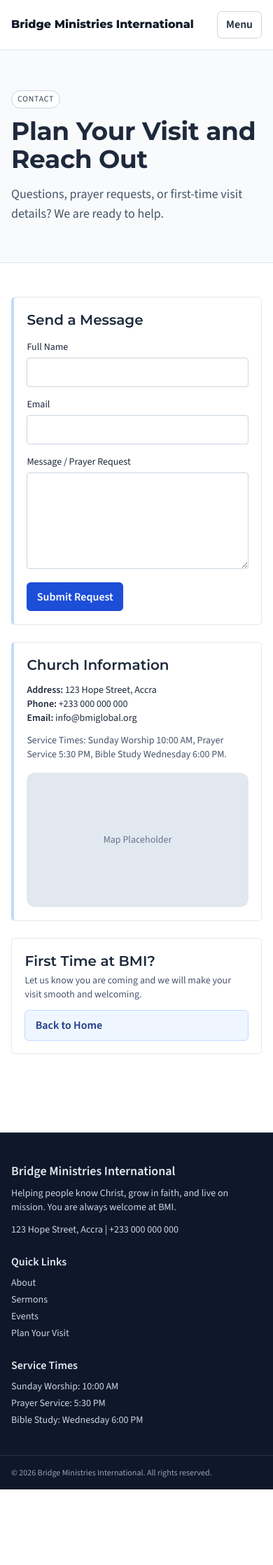
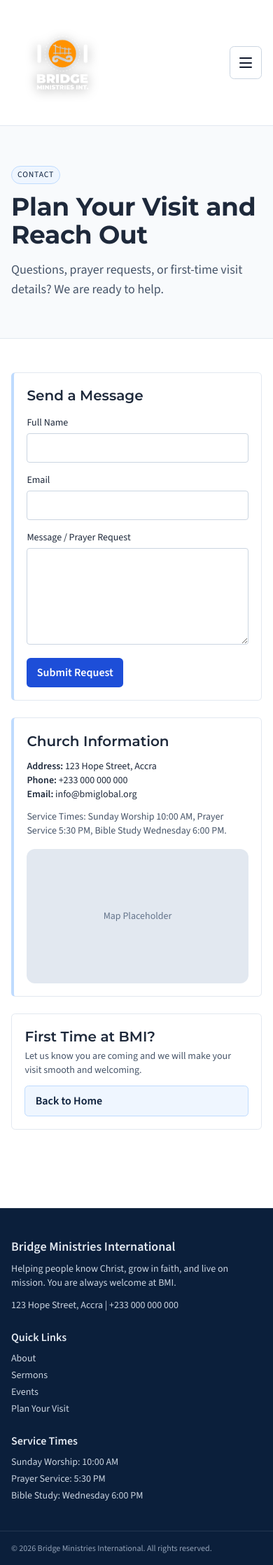
Before and after one commit to EricBaidoo/BMI, a PHP site: page /contact.php in a window 390 px wide. Shown: the whole page at 70% size. Before the commit the page ends 2128 px from the top, so only its background shows below. Run offline with PHP 8.4, Linux system fonts and the light colour scheme; some libraries are stand-ins or nearby versions.

Commit message:
Enhance styling and functionality of mobile navigation and footer scripts

```diff
--- a/assets/css/styles.css
+++ b/assets/css/styles.css
@@ -1,6 +1,9 @@
 :root {
-    --brand-blue: #0f1f3d;
-    --brand-accent: #1d4ed8;
+    --brand-blue: #1d4ed8;
+    --brand-blue-dark: #0b1f3b;
+    --brand-blue-mid: #2563eb;
+    --brand-blue-soft: #eff6ff;
+    --brand-blue-line: #bfdbfe;
     --text-main: #0f172a;
     --line: #e2e8f0;
 }
@@ -59,6 +62,18 @@ h1, h2, h3, .brand-mark {
     line-height: 1.2;
     color: #111827;
     max-width: 17rem;
+}
+
+.mobile-brand {
+    display: inline-flex;
+    align-items: center;
+}
+
+.mobile-logo-img {
+    width: 9.2rem;
+    height: auto;
+    object-fit: contain;
+    filter: brightness(1.08) contrast(1.15) drop-shadow(0 2px 8px rgba(0, 0, 0, 0.35));
 }
 
 .wordmark {
@@ -90,8 +105,41 @@ h1, h2, h3, .brand-mark {
     border: 1px solid #cbd5e1;
     background: white;
     border-radius: 0.4rem;
-    padding: 0.4rem 0.75rem;
-    font-weight: 600;
+    width: 2.9rem;
+    height: 2.9rem;
+    display: inline-flex;
+    align-items: center;
+    justify-content: center;
+    padding: 0;
+}
+
+.hamburger-icon {
+    width: 1.15rem;
+    height: 0.92rem;
+    display: flex;
+    flex-direction: column;
+    justify-content: space-between;
+}
+
+.hamburger-icon span {
+    display: block;
+    height: 2px;
+    width: 100%;
+    background: #0f172a;
+    border-radius: 999px;
+    transition: transform 0.2s ease, opacity 0.2s ease;
+}
+
+.menu-button.is-open .hamburger-icon span:nth-child(1) {
+    transform: translateY(5px) rotate(45deg);
+}
+
+.menu-button.is-open .hamburger-icon span:nth-child(2) {
+    opacity: 0;
+}
+
+.menu-button.is-open .hamburger-icon span:nth-child(3) {
+    transform: translateY(-5px) rotate(-45deg);
 }
 
 .mobile-menu {
@@ -130,19 +178,19 @@ h1, h2, h3, .brand-mark {
     padding: 0.55rem 0.9rem;
     font-weight: 700;
     color: white;
-    background: var(--brand-accent);
+    background: var(--brand-blue);
 }
 
-.primary-action:hover { background: #1e40af; }
+.primary-action:hover { background: var(--brand-blue-mid); }
 
 .secondary-action {
     display: inline-block;
     border-radius: 0.35rem;
     padding: 0.55rem 0.9rem;
     font-weight: 700;
-    color: #1e3a8a;
-    background: #eff6ff;
-    border: 1px solid #bfdbfe;
+    color: var(--brand-blue-dark);
+    background: var(--brand-blue-soft);
+    border: 1px solid var(--brand-blue-line);
 }
 
 .hero-shell {
@@ -367,9 +415,9 @@ h1, h2, h3, .brand-mark {
     font-size: 0.73rem;
     text-transform: uppercase;
     letter-spacing: 0.07em;
-    border: 1px solid #cbd5e1;
-    color: #334155;
-    background: white;
+    border: 1px solid var(--brand-blue-line);
+    color: var(--brand-blue-dark);
+    background: var(--brand-blue-soft);
     border-radius: 999px;
     padding: 0.2rem 0.5rem;
 }
@@ -386,13 +434,13 @@ h1, h2, h3, .brand-mark {
 }
 
 .icon-card {
-    border-left: 4px solid #bfdbfe;
+    border-left: 4px solid var(--brand-blue-line);
 }
 
 .site-footer {
     margin-top: 4rem;
     color: #e2e8f0;
-    background: #0f172a;
+    background: var(--brand-blue-dark);
     border-top: 1px solid rgba(255, 255, 255, 0.1);
 }
 
--- a/assets/js/main.js
+++ b/assets/js/main.js
@@ -7,6 +7,8 @@ document.addEventListener('DOMContentLoaded', function () {
             var isHidden = mobileMenu.classList.contains('hidden');
             mobileMenu.classList.toggle('hidden');
             menuButton.setAttribute('aria-expanded', isHidden ? 'true' : 'false');
+            menuButton.setAttribute('aria-label', isHidden ? 'Close navigation' : 'Open navigation');
+            menuButton.classList.toggle('is-open', isHidden);
         });
     }
 
--- a/includes/footer.php
+++ b/includes/footer.php
@@ -31,6 +31,6 @@
         &copy; <?php echo date('Y'); ?> Bridge Ministries International. All rights reserved.
     </div>
 </footer>
-<script src="assets/js/main.js"></script>
+<script src="assets/js/main.js?v=<?php echo urlencode((string) filemtime(__DIR__ . '/../assets/js/main.js')); ?>"></script>
 </body>
 </html>
--- a/includes/header.php
+++ b/includes/header.php
@@ -20,16 +20,22 @@ $isHomePage = $currentPage === 'index.php';
     <link rel="preconnect" href="https://fonts.gstatic.com" crossorigin>
     <link href="https://fonts.googleapis.com/css2?family=Montserrat:wght@600;700;800&family=Source+Sans+3:wght@400;500;600&display=swap" rel="stylesheet">
     <script src="https://cdn.tailwindcss.com"></script>
-    <link rel="stylesheet" href="assets/css/styles.css">
+    <link rel="stylesheet" href="assets/css/styles.css?v=<?php echo urlencode((string) filemtime(__DIR__ . '/../assets/css/styles.css')); ?>">
 </head>
 <body class="site-body text-slate-800">
 <a href="#main-content" class="skip-link">Skip to main content</a>
 <header class="site-header <?php echo $isHomePage ? 'home-overlay-header' : ''; ?>">
     <div class="max-w-6xl mx-auto px-4 py-4">
         <div class="flex items-center justify-between md:hidden">
-            <a href="index.php" class="brand-mark text-base"><?php echo htmlspecialchars($siteName); ?></a>
-            <button id="mobileMenuButton" type="button" class="menu-button" aria-label="Toggle navigation" aria-expanded="false" aria-controls="mobileMenu">
-                Menu
+            <a href="index.php" class="mobile-brand" aria-label="Bridge Ministries International Home">
+                <img class="mobile-logo-img" src="assets/image/bmi%20logo%20new.png" alt="Bridge Ministries International logo">
+            </a>
+            <button id="mobileMenuButton" type="button" class="menu-button" aria-label="Open navigation" aria-expanded="false" aria-controls="mobileMenu">
+                <span class="hamburger-icon" aria-hidden="true">
+                    <span></span>
+                    <span></span>
+                    <span></span>
+                </span>
             </button>
         </div>
 
```
Also changed, not shown: other parts of assets/css/styles.css (+29 -20 lines).
